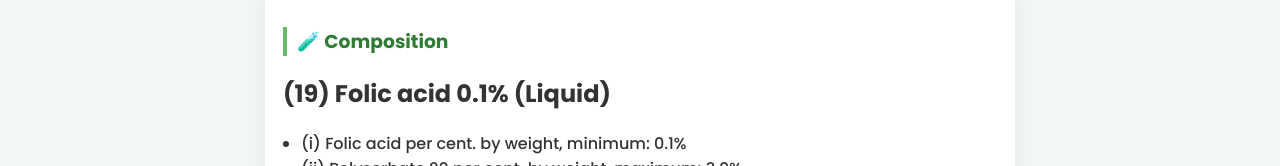
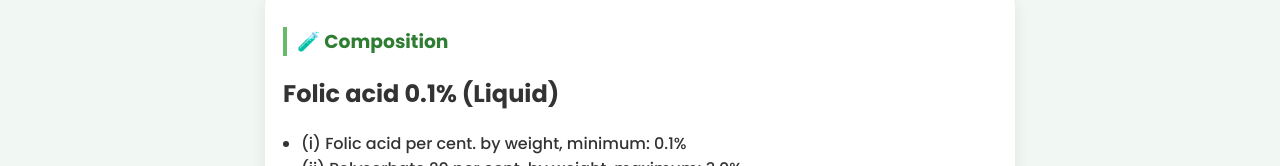
Before and after one commit to SBA-I/PRODUCT-QR, a plain HTML site: page DOUBLE FLOWER.html in a window 1280 px wide. Shown: the part 566-732 px from the top of the page. Drawn offline with Linux system fonts and the light colour scheme.

Commit message:
Update DOUBLE FLOWER.html

```diff
--- a/DOUBLE FLOWER.html
+++ b/DOUBLE FLOWER.html
@@ -152,7 +152,7 @@ footer {
 
   <div class="card">
     <h3>🧪 Composition</h3>
-    <h2> (19) Folic acid 0.1% (Liquid)</h2>
+    <h2>  Folic acid 0.1% (Liquid)</h2>
     <ul>
       <li>(i)   Folic acid per cent. by weight, minimum: 0.1%</li>
       <li>(ii)  Polysorbate 20 per cent. by weight, maximum: 3.0%</li>
```
